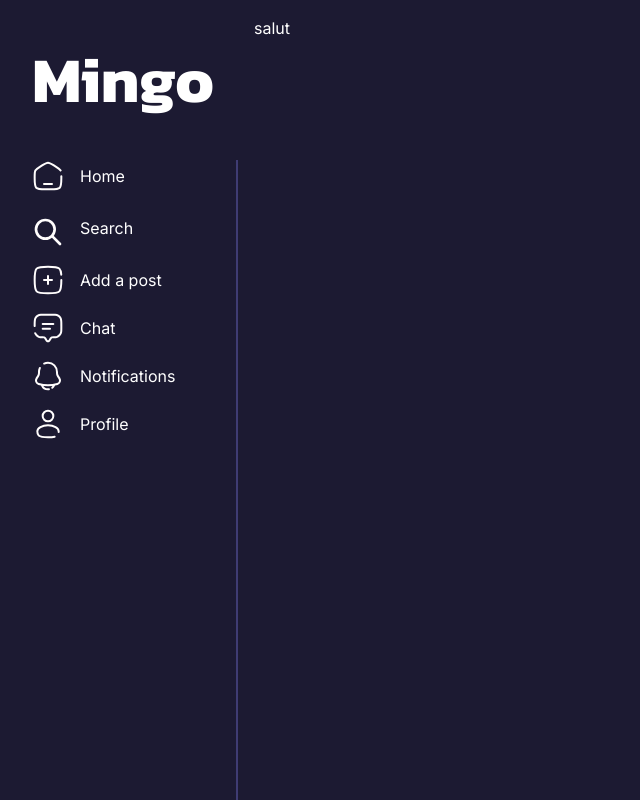
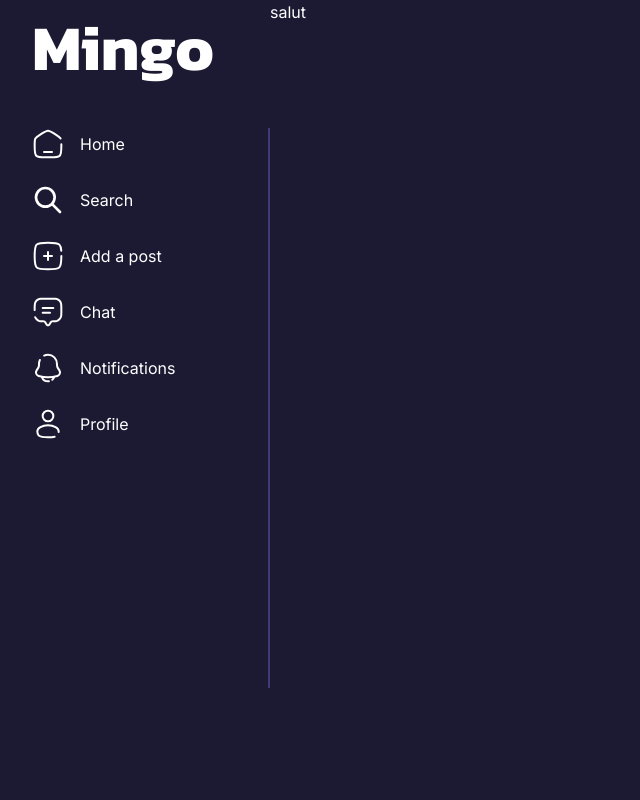
Before and after one commit to WildCodeSchool/2024-12-orleans-cda-project3-team-c, a React (Vite) app in the folder packages/frontend/web/: page /parameters in a window 1280 px wide. Shown: the top 800 px of the page, without its empty margins (0-640 px from the left). Built offline with nearby package versions, Linux system fonts and the light colour scheme.

Commit message:
add navbar

```diff
--- a/packages/frontend/web/src/app.tsx
+++ b/packages/frontend/web/src/app.tsx
@@ -4,9 +4,9 @@ import NavBarLeftWeb from './components/navbar-left-web';
 
 export default function App() {
   return (
-    <div className='flex h-dvh w-full'>
+    <div className='flex h-dvh w-dvw'>
       <NavBarLeftWeb />
-      <main className='flex-grow p-4'>
+      <main>
         <Outlet />
       </main>
     </div>
--- a/packages/frontend/web/src/components/navbar-left-web.tsx
+++ b/packages/frontend/web/src/components/navbar-left-web.tsx
@@ -7,76 +7,62 @@ import homeIcon from '../assets/icons/home-white.svg';
 import searchIcon from '../assets/icons/search-white.svg';
 import userIcon from '../assets/icons/user-white.svg';
 
-export default function NavBarLeftWeb() {
+type NavItemProps = {
+  readonly to: string;
+  readonly icon: string;
+  readonly label: string;
+};
+
+const navItems: NavItemProps[] = [
+  { to: '/', icon: homeIcon, label: 'Home' },
+  { to: '/search', icon: searchIcon, label: 'Search' },
+  { to: '/add', icon: addIcon, label: 'Add a post' },
+  { to: '/chat', icon: chatIcon, label: 'Chat' },
+  { to: '/notifications', icon: bellIcon, label: 'Notifications' },
+  { to: '/profile', icon: userIcon, label: 'Profile' },
+];
+
+function NavItem({ to, icon, label }: NavItemProps) {
   return (
-    <section className='h-dvh w-[238px] max-[544px]:hidden'>
-      <h1 className='font-title mt-[32px] mb-[32px] ml-[32px] text-[64px] font-bold'>
-        {'Mingo'}
-      </h1>
-      <nav className='mb-[8px] ml-[32px] h-dvh border-r-[2px] border-purple-900'>
-        <ul className='text-none h-full list-none flex-col justify-center self-end'>
-          <li className='h-[48px] max-w-[fit-content]'>
-            <Link className='flex flex-row items-center text-center' to='/'>
-              <img
-                className='mr-[16px] size-[32px] items-center'
-                src={homeIcon}
-                alt='Home'
-              />
-              {'Home'}
+    <li className='h-12 max-w-fit'>
+      <Link className='flex flex-row items-center' to={to} aria-label={label}>
+        <img className='mr-4 size-8' src={icon} alt='' aria-hidden='true' />
+        <span className='hidden sm:inline'>{label}</span>
       </Link>
     </li>
-          <li className='h-[48px] max-w-[fit-content]'>
-            <Link className='flex flex-row items-center' to='/search'>
+  );
+}
+
+export default function NavBar() {
+  return (
+    <>
+      <nav className='mb-2 ml-8 hidden h-dvh w-[238px] sm:block'>
+        <h1 className='font-title mb-8 text-[64px] font-bold'>{'Mingo'}</h1>
+        <ul className='flex h-[70dvh] list-none flex-col space-y-2 border-r-[2px] border-purple-900'>
+          {navItems.map((item) => (
+            <NavItem key={item.to} {...item} />
+          ))}
+        </ul>
+      </nav>
+
+      <nav className='fixed bottom-0 h-[65px] w-dvw sm:hidden'>
+        <ul className='relative flex w-dvw justify-around pt-4 pb-4 after:absolute after:top-0 after:left-[10%] after:w-[80%] after:border-t'>
+          {navItems
+            .filter((item) => item.label !== 'Notifications')
+            .map((item) => (
+              <li key={item.to}>
+                <Link to={item.to} aria-label={item.label}>
                   <img
-                className='mt-[8px] mr-[16px] size-[32px]'
-                src={searchIcon}
-                alt='Search'
+                    className='size-8'
+                    src={item.icon}
+                    alt=''
+                    aria-hidden='true'
                   />
-              {'Search'}
                 </Link>
               </li>
-          <li className='h-[48px] max-w-[fit-content]'>
-            <Link className='flex flex-row items-center' to='/add'>
-              <img
-                className='mt-[8px] mr-[16px] mb-[8px] size-[32px] text-center'
-                src={addIcon}
-                alt='Add a post'
-              />
-              {'Add a post'}
-            </Link>
-          </li>
-          <li className='h-[48px] max-w-[fit-content]'>
-            <Link className='flex flex-row items-center' to='/chat'>
-              <img
-                className='mt-[8px] mr-[16px] mb-[8px] size-[32px]'
-                src={chatIcon}
-                alt='Chat'
-              />
-              {'Chat'}
-            </Link>
-          </li>
-          <li className='h-[48px] max-w-[fit-content]'>
-            <Link className='flex flex-row items-center' to='/notifications'>
-              <img
-                className='mt-[8px] mr-[16px] mb-[8px] size-[32px]'
-                src={bellIcon}
-                alt='Notifications'
-              />
-              {'Notifications'}
-            </Link>
-          </li>
-          <li className='h-[48px] max-w-[fit-content]'>
-            <Link className='flex flex-row items-center' to='/profile'>
-              <img
-                className='mt-[8px] mr-[16px] mb-[8px] size-[32px]'
-                src={userIcon}
-                alt='Profile'
-              />
-              {'Profile'}
-            </Link>
-          </li>
+            ))}
         </ul>
       </nav>
-    </section>
+    </>
   );
 }
--- a/packages/frontend/web/src/pages/home.tsx
+++ /dev/null
@@ -1,32 +0,0 @@
-import { useEffect, useState } from 'react';
-
-import type { SomeInterface } from '@app/shared';
-
-import Logo from '@/components/logo';
-import NavBar from '@/components/navbar-left-web';
-
-const API_URL = import.meta.env.VITE_API_URL;
-
-export default function Home() {
-  const [someData, setSomeData] = useState<SomeInterface>({
-    someProperty: 'someValue',
-  });
-
-  useEffect(() => {
-    const abortController = new AbortController();
-
-    (async () => {
-      const response = await fetch(`${API_URL}/api/demo`, {
-        signal: abortController.signal,
-      });
-      const data = await response.json();
-      setSomeData(data);
-    })();
-
-    return () => {
-      abortController.abort();
-    };
-  }, []);
-
-  return <></>;
-}
--- a/packages/frontend/web/src/router.tsx
+++ b/packages/frontend/web/src/router.tsx
@@ -6,7 +6,7 @@ import ProfileOwn from './components/profile-own';
 // import Add from './add';
 // import Chat from './chat';
 // import Notifications from './notifications';
-import NotFound from './pages/notfound';
+import NotFound from './pages/not-found';
 import Parameters from './pages/parameters';
 
 // import Home from './pages/home';
```
Also changed, not shown: packages/frontend/web/src/pages/not-found.tsx (renamed from packages/frontend/web/src/pages/notfound.tsx). Lines whose indentation alone changed are shown as unchanged.
